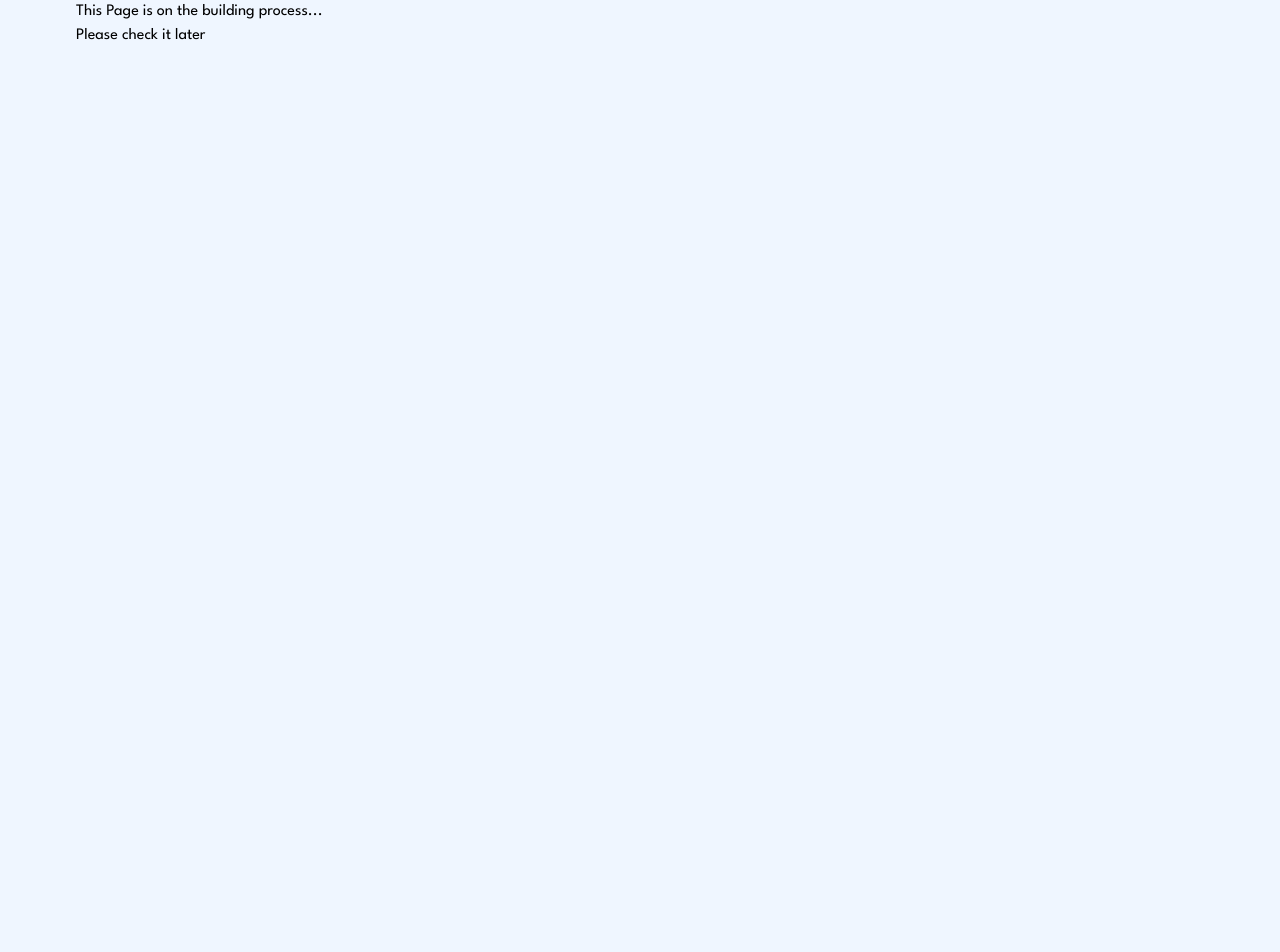
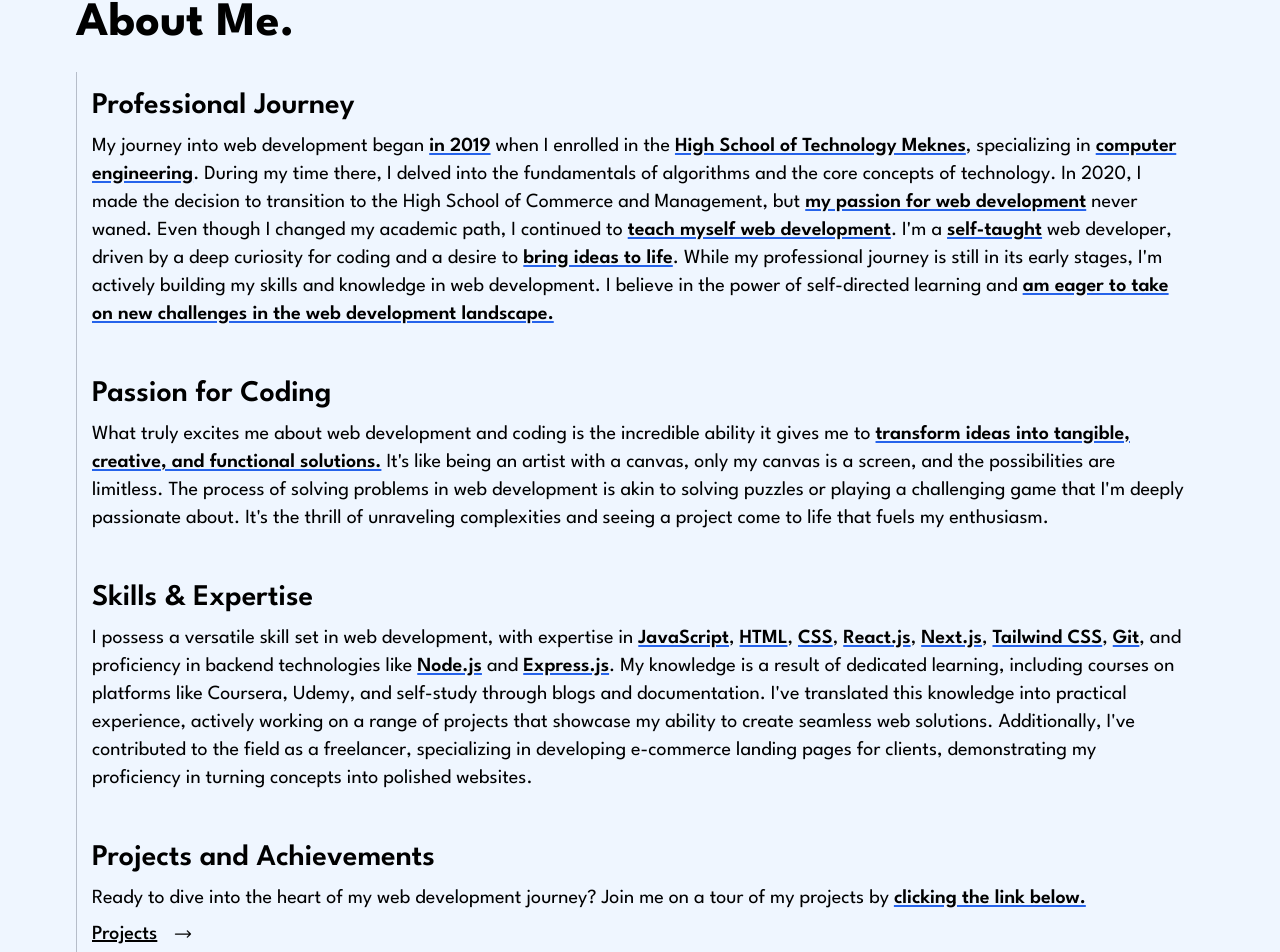
Before and after one commit to souhail404/souhailweb, a Next.js app: page /about in a window 1280 px wide. Shown: the part 172-1124 px from the top of the page. Before the commit the page ends 800 px from the top, so only its background shows below. Built offline with nearby package versions, Linux system fonts and the light colour scheme.

Commit message:
added the aboutMe page

```diff
--- a/app/about/page.js
+++ b/app/about/page.js
@@ -1,9 +1,32 @@
+import Link from "next/link";
+import {HiOutlineArrowLongRight} from 'react-icons/hi2'
 
 export default function About(){
     return(
         <section>
-            This Page is on the building process... <br />
-            Please check it later
+            <div className="mb-6">
+                <h2>About Me.</h2>
+            </div>
+            <div className="flex flex-col gap-12 relative p-4">
+                <span className="w-px h-full absolute bg-slate-900 dark:bg-slate-300 top-0 left-0 opacity-25"></span>
+                <div className="flex flex-col gap-2">
+                    <h3> Professional Journey</h3>
+                    <p>My journey into web development began <span className="important-word">in 2019</span> when I enrolled in the <span className="important-word">High School of Technology Meknes</span>, specializing in <span className="important-word">computer engineering</span>. During my time there, I delved into the fundamentals of algorithms and the core concepts of technology. In 2020, I made the decision to transition to the High School of Commerce and Management, but <span className="important-word">my passion for web development</span> never waned. Even though I changed my academic path, I continued to <span className="important-word">teach myself web development</span>. I'm a <span className="important-word">self-taught</span> web developer, driven by a deep curiosity for coding and a desire to <span className="important-word">bring ideas to life</span>. While my professional journey is still in its early stages, I'm actively building my skills and knowledge in web development. I believe in the power of self-directed learning and <span className="important-word">am eager to take on new challenges in the web development landscape.</span></p>
+                </div>
+                <div className="flex flex-col gap-2">
+                    <h3>Passion for Coding</h3>
+                    <p>What truly excites me about web development and coding is the incredible ability it gives me to <span className="important-word">transform ideas into tangible, creative, and functional solutions.</span> It's like being an artist with a canvas, only my canvas is a screen, and the possibilities are limitless. The process of solving problems in web development is akin to solving puzzles or playing a challenging game that I'm deeply passionate about. It's the thrill of unraveling complexities and seeing a project come to life that fuels my enthusiasm.</p>
+                </div>
+                <div className="flex flex-col gap-2">
+                    <h3>Skills & Expertise</h3>
+                    <p>I possess a versatile skill set in web development, with expertise in <span className="important-word">JavaScript</span>, <span className="important-word">HTML</span>, <span className="important-word">CSS</span>, <span className="important-word">React.js</span>, <span className="important-word">Next.js</span>, <span className="important-word">Tailwind CSS</span>, <span className="important-word">Git</span>, and proficiency in backend technologies like <span className="important-word">Node.js</span> and <span className="important-word">Express.js</span>. My knowledge is a result of dedicated learning, including courses on platforms like Coursera, Udemy, and self-study through blogs and documentation. I've translated this knowledge into practical experience, actively working on a range of projects that showcase my ability to create seamless web solutions. Additionally, I've contributed to the field as a freelancer, specializing in developing e-commerce landing pages for clients, demonstrating my proficiency in turning concepts into polished websites.</p>
+                </div>
+                <div className="flex flex-col gap-2">
+                    <h3>Projects and Achievements</h3>
+                    <p>Ready to dive into the heart of my web development journey? Join me on a tour of my projects by <span className="important-word">clicking the link below.</span></p>
+                    <Link className="text-lg lg:text-xl font-medium underline underline-offset-1 flex items-center" href={`/projects`}>Projects <HiOutlineArrowLongRight className="nav-icon ml-2" /></Link>
+                </div>
+            </div>
         </section>
     )
 }
--- a/app/globals.css
+++ b/app/globals.css
@@ -12,8 +12,14 @@
     h1 {
         @apply text-2xl xs:text-3xl sm:text-4.5xl md:text-5xl lg:text-5xl xl:text-6xl font-bold font-spartan
     }
+    h2 {
+        @apply text-3xl xs:text-4xl lg:text-5xl font-bold font-spartan
+    }
+    h3 {
+        @apply text-2.5xl xs:text-2.5xl lg:text-3xl font-semibold font-spartan
+    }
     p{
-        @apply text-lg
+        @apply text-lg lg:text-xl
     }
     .logo{
         @apply h-10 lg:h-11 2xl:h-12
@@ -36,4 +42,10 @@
     .cta-btn.secondary {
         @apply text-blue-600 dark:text-slate-300 sm:w-44
     }
+    .important-word{
+        @apply font-semibold underline underline-offset-2 decoration-blue-600 dark:decoration-blue-800
+    }
+    .nav-icon{
+        @apply animate-bounceVer
+    }
 }
--- a/tailwind.config.js
+++ b/tailwind.config.js
@@ -32,6 +32,23 @@ module.exports = {
           lineHeight: '1',
         }],
       },
+      keyframes: {
+        bounceVer: {
+          '0% ':{
+            transform: 'translateX(0px)'
+          },
+         '70%' :{
+            transform: 'translateX(8px)'
+          },
+
+         '100%' :{
+            transform: 'translateX(0)'
+          },
+        },
+      },
+      animation:{
+        bounceVer: 'bounceVer 1s ease infinite',
+      },
     }
   },
   plugins: [],
```
